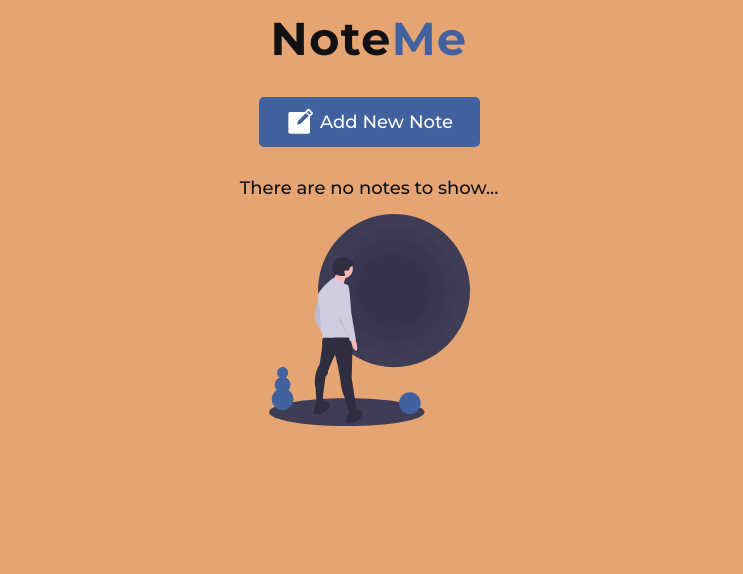
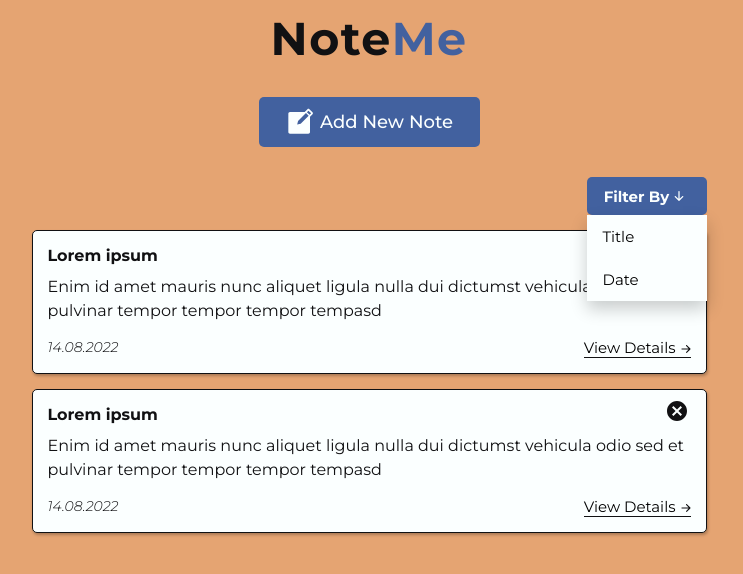
Before and after one commit to dimitarradulov/note-react-app, a React (Create React App) app: page / in a window 1280 px wide. Shown: the top 574 px of the page, without its empty margins (271-1014 px from the left). Built offline with nearby package versions, Linux system fonts and the light colour scheme.

Commit message:
Add conditional rendering

```diff
--- a/src/components/Notes/Notes.js
+++ b/src/components/Notes/Notes.js
@@ -1,13 +1,24 @@
 import './Notes.css';
 import Wrapper from '../UI/Wrapper';
 import NoNotes from './NoNotes';
+import NotesFilter from './NotesFilter';
+import AddedNotes from './AddedNotes';
 
-const Notes = () => {
+const Notes = (props) => {
+  let jsxContent = <NoNotes />;
+
+  if (props.data.length !== 0) {
+    jsxContent = (
+      <div>
+        <NotesFilter />
+        <AddedNotes />
+      </div>
+    );
+  }
+
   return (
     <div className="notes">
-      <Wrapper>
-        <NoNotes />
-      </Wrapper>
+      <Wrapper>{jsxContent}</Wrapper>
     </div>
   );
 };
```
